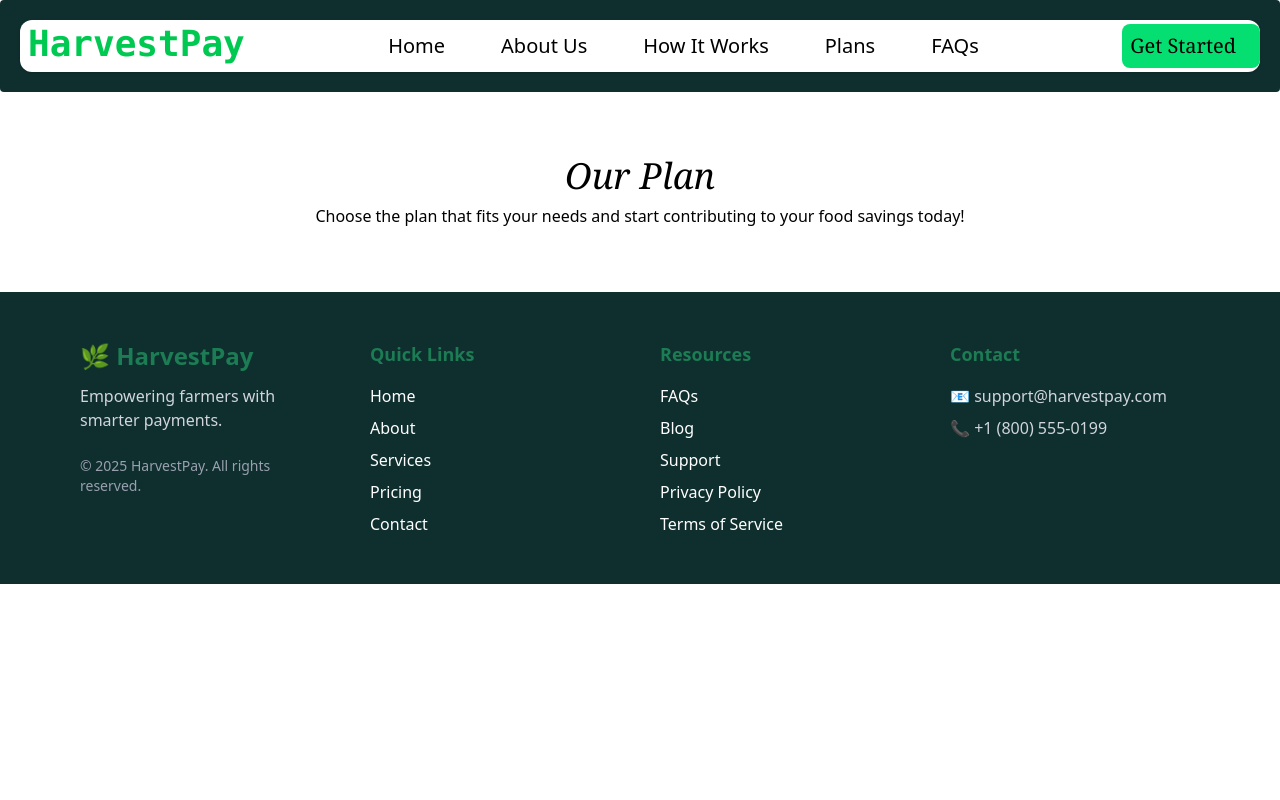
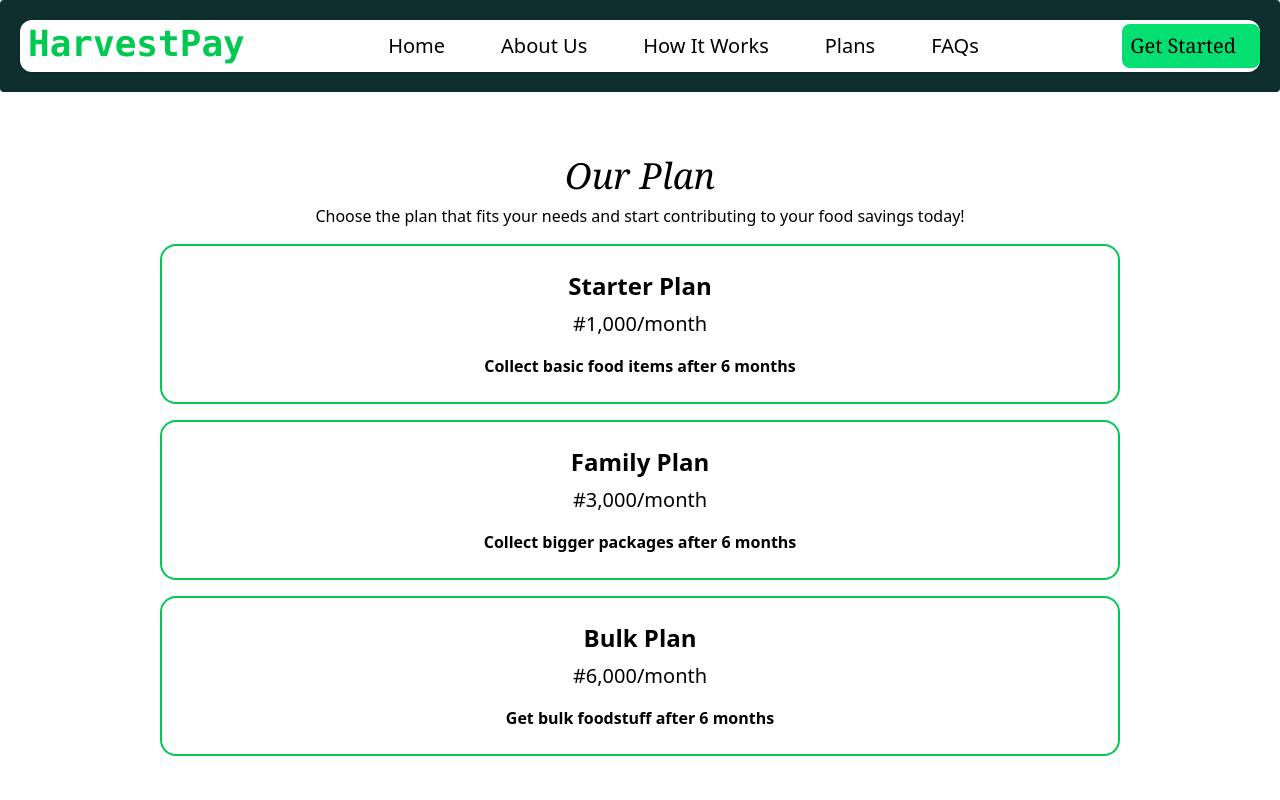
Before and after one commit to Ifaniyi/my-project-name, a React (Vite) app: page /plan in a window 1280 px wide. Shown: the top 800 px of the page. Built offline with nearby package versions, Linux system fonts and the light colour scheme.

Commit message:
Update Plan Component

```diff
--- a/src/header/Plan.jsx
+++ b/src/header/Plan.jsx
@@ -1,4 +1,6 @@
-export default function(){
+import Plancard from "../ui/Plancard";
+
+export default function Plan(){
     return(
         <section className="px-4 max-w-5xl mx-auto py-16">
             <div>
@@ -9,6 +11,9 @@ export default function(){
                     Choose the plan that fits your needs and start contributing to your food savings today!
                 </p>
             </div>
+            <div>
+                <Plancard />
+            </div>
         </section>
     )
 }
--- /dev/null
+++ b/src/ui/Plancard.jsx
@@ -0,0 +1,41 @@
+export default function Plancard() {
+    const Card = [
+        {
+            id: 1,
+            title: "Starter Plan",
+            amount: "#1,000/month",
+            src: "",
+            text: "Collect basic food items after 6 months"
+        },
+        {
+            id: 2,
+            title: "Family Plan",
+            amount: "#3,000/month",
+            src: "",
+            text: "Collect bigger packages after 6 months"
+        },
+        {
+
+            title: "Bulk Plan",
+            amount: "#6,000/month",
+            src: "",
+            text: "Get bulk foodstuff after 6 months"
+        },
+    ]
+
+    return(
+       <section className="">
+            {
+                Card.map((item) => (
+                    <div className="">
+                        <div key={item.id} className="border-2 border-green-500 rounded-2xl p-6 m-4 text-center">
+                            <h3 className="text-2xl font-bold mb-2">{item.title}</h3>
+                            <p className="text-xl mb-4">{item.amount}</p>
+                            <p className="font-semibold">{item.text}</p>
+                        </div>
+                    </div>
+                ))
+            }
+       </section>
+        )
+}
```
